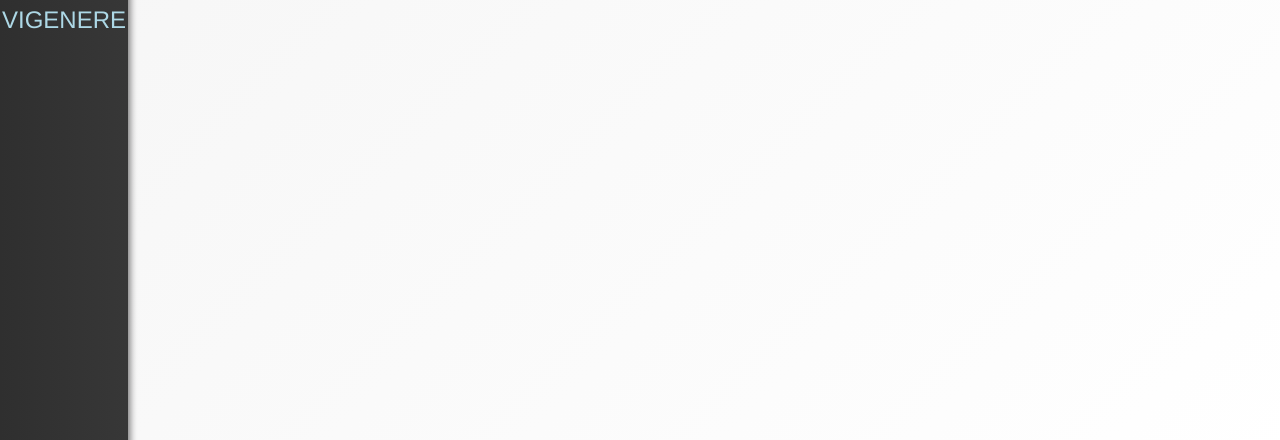
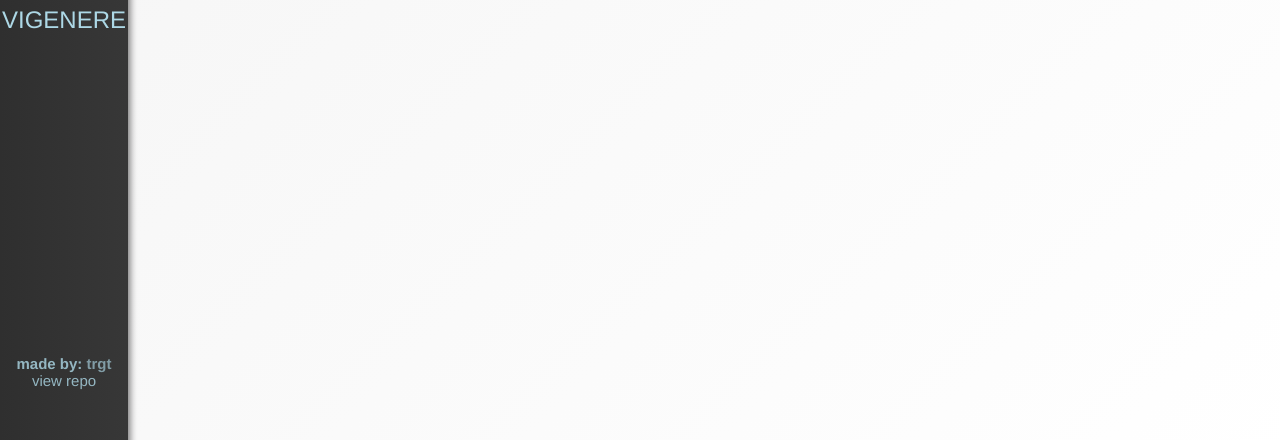
Before and after one commit to Barbierst/encrypt, a Vue app: page / in a window 1280 px wide. Shown: the part 330-770 px from the top of the page. Built offline with nearby package versions, Linux system fonts and the light colour scheme.

Commit message:
added footer

```diff
--- a/src/App.vue
+++ b/src/App.vue
@@ -7,6 +7,9 @@
         <router-link to="/caesar">Caesar</router-link>
         <router-link to="/vigenere">Vigenere</router-link>
       </div>
+      <div class="footer">
+        <Trgt />
+      </div>
     </div>
     <div id="content">
       <transition name="router-animations" enter-active-class="animated fadeIn">
@@ -15,6 +18,18 @@
     </div>
   </div>
 </template>
+
+<script>
+import Trgt from './components/Trgt';
+
+export default {
+  name: 'App',
+  components: {
+    Trgt
+  }
+
+}
+</script>
 
 <style>
 @import "https://cdnjs.cloudflare.com/ajax/libs/animate.css/3.7.2/animate.min.css";
@@ -77,6 +92,15 @@
   border-left: 5px solid white;
 }
 
+.footer{
+  display: flex;
+  flex-direction: column-reverse;
+  height: 40vh;
+  justify-content: flex-start;
+  max-width: 100%;
+
+}
+
 .page {
   padding: 5vh;
   position: fixed;
--- /dev/null
+++ b/src/components/Trgt.vue
@@ -0,0 +1,25 @@
+<template>
+    <div id="nav-trgt">
+        <h3>Made by: <a href="www.trgt.nl" target="_blank">TRGT</a></h3>
+        <p><a href="https://github.com/" target="_blank">View Repo</a></p>
+    </div>
+</template>
+
+<script>
+export default {
+    name: 'Trgt'
+}
+</script>
+
+<style scoped>
+#nav-trgt a, h3{
+    font-size: 15px;
+    color:lightblue;
+    opacity: 0.8;
+    text-transform: lowercase;
+}
+
+#nav-trgt a:hover {
+    color: black;
+}
+</style>
```
